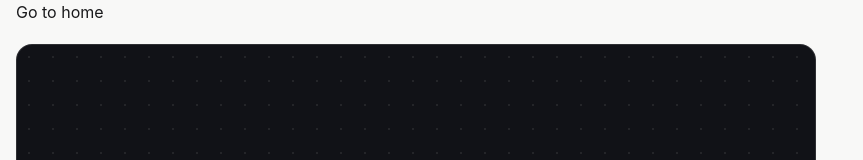
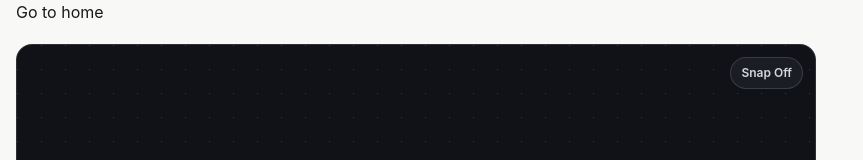
Before and after one commit to EeveeInGaa/canvas, a React (Vite) app: page / in a window 1280 px wide. Shown: the top 160 px of the page, without its empty margins (0-863 px from the left). Built offline with nearby package versions, Linux system fonts and the light colour scheme.

Commit message:
feat: add snap to grid

```diff
--- a/src/canvas/CanvasPrototype.tsx
+++ b/src/canvas/CanvasPrototype.tsx
@@ -14,8 +14,10 @@ import {
 export function CanvasPrototype() {
 	const canvasRef = useRef<HTMLDivElement | null>(null);
 	const isSpacePressedRef = useRef(false);
+	const pointerMoveFrameRef = useRef<number | null>(null);
 	const [nodes, setNodes] = useState<CanvasNode[]>([]);
 	const [selectedNodeIds, setSelectedNodeIds] = useState<string[]>([]);
+	const [isSnapEnabled, setIsSnapEnabled] = useState(false);
 	const [editingNodeId, setEditingNodeId] = useState<string | null>(null);
 	const [interaction, setInteraction] = useState<InteractionState>({
 		type: 'idle',
@@ -54,6 +56,13 @@ export function CanvasPrototype() {
 
 	const gridOffsetX = viewport.x % visibleGridSize;
 	const gridOffsetY = viewport.y % visibleGridSize;
+
+	const snapToGrid = useCallback(
+		(value: number) => {
+			return Math.round(value / canvasGridSize) * canvasGridSize;
+		},
+		[canvasGridSize],
+	);
 
 	const createTextNode = useCallback(
 		(event: React.MouseEvent<HTMLDivElement>) => {
@@ -234,15 +243,21 @@ export function CanvasPrototype() {
 
 	const handlePointerMove = useCallback(
 		(event: React.PointerEvent<HTMLDivElement>) => {
+			const pointerX = event.clientX;
+			const pointerY = event.clientY;
+
+			if (pointerMoveFrameRef.current !== null) {
+				window.cancelAnimationFrame(pointerMoveFrameRef.current);
+			}
+
+			pointerMoveFrameRef.current = window.requestAnimationFrame(() => {
+				pointerMoveFrameRef.current = null;
+
 				if (interaction.type === 'idle') return;
 
 				if (interaction.type === 'panning') {
-				const nextViewportX =
-					interaction.startViewportX +
-					(event.clientX - interaction.startPointerX);
-				const nextViewportY =
-					interaction.startViewportY +
-					(event.clientY - interaction.startPointerY);
+					const nextViewportX = interaction.startViewportX + (pointerX - interaction.startPointerX);
+					const nextViewportY = interaction.startViewportY + (pointerY - interaction.startPointerY);
 
 					setViewport((currentViewport) => ({
 						...currentViewport,
@@ -267,8 +282,8 @@ export function CanvasPrototype() {
 						viewport,
 					});
 					const selectionEnd = screenToCanvas({
-					screenX: event.clientX,
-					screenY: event.clientY,
+						screenX: pointerX,
+						screenY: pointerY,
 						canvasRect,
 						viewport,
 					});
@@ -299,16 +314,16 @@ export function CanvasPrototype() {
 					setSelectedNodeIds(selectedIds);
 					setInteraction({
 						...interaction,
-					currentX: event.clientX,
-					currentY: event.clientY,
+						currentX: pointerX,
+						currentY: pointerY,
 					});
 					return;
 				}
 
 				setNodes((currentNodes) =>
 					currentNodes.map((node) => {
-					const deltaX = (event.clientX - interaction.startPointerX) / viewport.scale;
-					const deltaY = (event.clientY - interaction.startPointerY) / viewport.scale;
+						const deltaX = (pointerX - interaction.startPointerX) / viewport.scale;
+						const deltaY = (pointerY - interaction.startPointerY) / viewport.scale;
 
 						if (interaction.type === 'dragging') {
 							const startNodePosition = interaction.startNodePositions.find(
@@ -317,24 +332,31 @@ export function CanvasPrototype() {
 
 							if (!startNodePosition) return node;
 
+							const nextX = startNodePosition.x + deltaX;
+							const nextY = startNodePosition.y + deltaY;
+
 							return {
 								...node,
-							x: startNodePosition.x + deltaX,
-							y: startNodePosition.y + deltaY,
+								x: isSnapEnabled ? snapToGrid(nextX) : nextX,
+								y: isSnapEnabled ? snapToGrid(nextY) : nextY,
 							};
 						}
 
 						if (node.id !== interaction.nodeId) return node;
 
+						const nextWidth = clampSize(interaction.startWidth + deltaX);
+						const nextHeight = clampSize(interaction.startHeight + deltaY);
+
 						return {
 							...node,
-						width: clampSize(interaction.startWidth + deltaX),
-						height: clampSize(interaction.startHeight + deltaY),
+							width: isSnapEnabled ? clampSize(snapToGrid(nextWidth)) : nextWidth,
+							height: isSnapEnabled ? clampSize(snapToGrid(nextHeight)) : nextHeight,
 						};
 					}),
 				);
+			});
 		},
-		[interaction, nodes, viewport],
+		[interaction, isSnapEnabled, nodes, snapToGrid, viewport],
 	);
 
 	const stopInteraction = useCallback(() => {
@@ -442,6 +464,9 @@ export function CanvasPrototype() {
 
 		return () => {
 			canvasElement.removeEventListener('wheel', handleWheel);
+			if (pointerMoveFrameRef.current !== null) {
+				window.cancelAnimationFrame(pointerMoveFrameRef.current);
+			}
 		};
 	}, [handleWheel]);
 
@@ -525,13 +550,34 @@ export function CanvasPrototype() {
 				touchAction: 'none',
 			}}
 		>
+			<button
+				type="button"
+				onPointerDown={(event) => event.stopPropagation()}
+				onClick={() => setIsSnapEnabled((currentValue) => !currentValue)}
+				style={{
+					position: 'absolute',
+					top: 12,
+					right: 12,
+					zIndex: 10,
+					border: '1px solid rgba(255,255,255,0.14)',
+					borderRadius: 999,
+					background: isSnapEnabled ? '#7c9cff' : '#1b1d24',
+					color: isSnapEnabled ? '#101217' : 'rgba(255,255,255,0.82)',
+					padding: '6px 10px',
+					fontSize: 12,
+					fontWeight: 600,
+					cursor: 'pointer',
+				}}
+			>
+				Snap {isSnapEnabled ? 'On' : 'Off'}
+			</button>
 			<div
 				aria-hidden="true"
 				style={{
 					position: 'absolute',
 					inset: 0,
 					background:
-						'radial-gradient(circle, rgba(255,255,255,0.08) 1px, transparent 1px)',
+						'radial-gradient(circle at 0 0, rgba(255,255,255,0.18) 1.5px, transparent 1.5px)',
 					backgroundSize: `${visibleGridSize}px ${visibleGridSize}px`,
 					backgroundPosition: `${gridOffsetX}px ${gridOffsetY}px`,
 					pointerEvents: 'none',
@@ -559,6 +605,8 @@ export function CanvasPrototype() {
 					transform: `translate3d(${viewport.x}px, ${viewport.y}px, 0) scale(${viewport.scale})`,
 					transformOrigin: '0 0',
 					pointerEvents: 'none',
+					willChange: 'transform',
+					contain: 'layout paint size',
 				}}
 			>
 				{nodes.map((node) => {
@@ -582,6 +630,8 @@ export function CanvasPrototype() {
 								width: node.width,
 								height: node.height,
 								transform: `translate3d(${node.x}px, ${node.y}px, 0)`,
+								willChange: interaction.type === 'dragging' && isSelected ? 'transform' : 'auto',
+								overflow: 'visible',
 								border: isSelected
 									? '1px solid #7c9cff'
 									: '1px solid rgba(255,255,255,0.2)',
```
Lines whose indentation alone changed are shown as unchanged.
